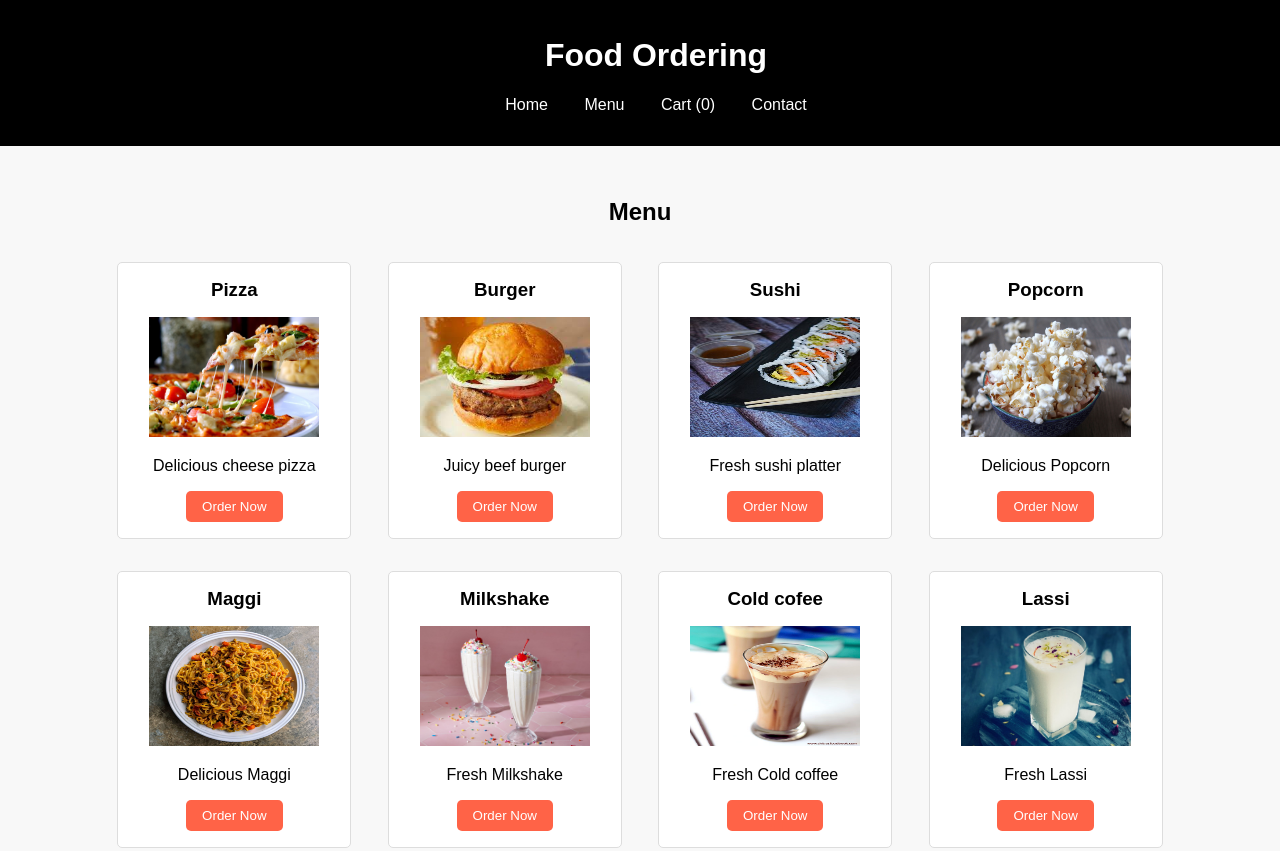
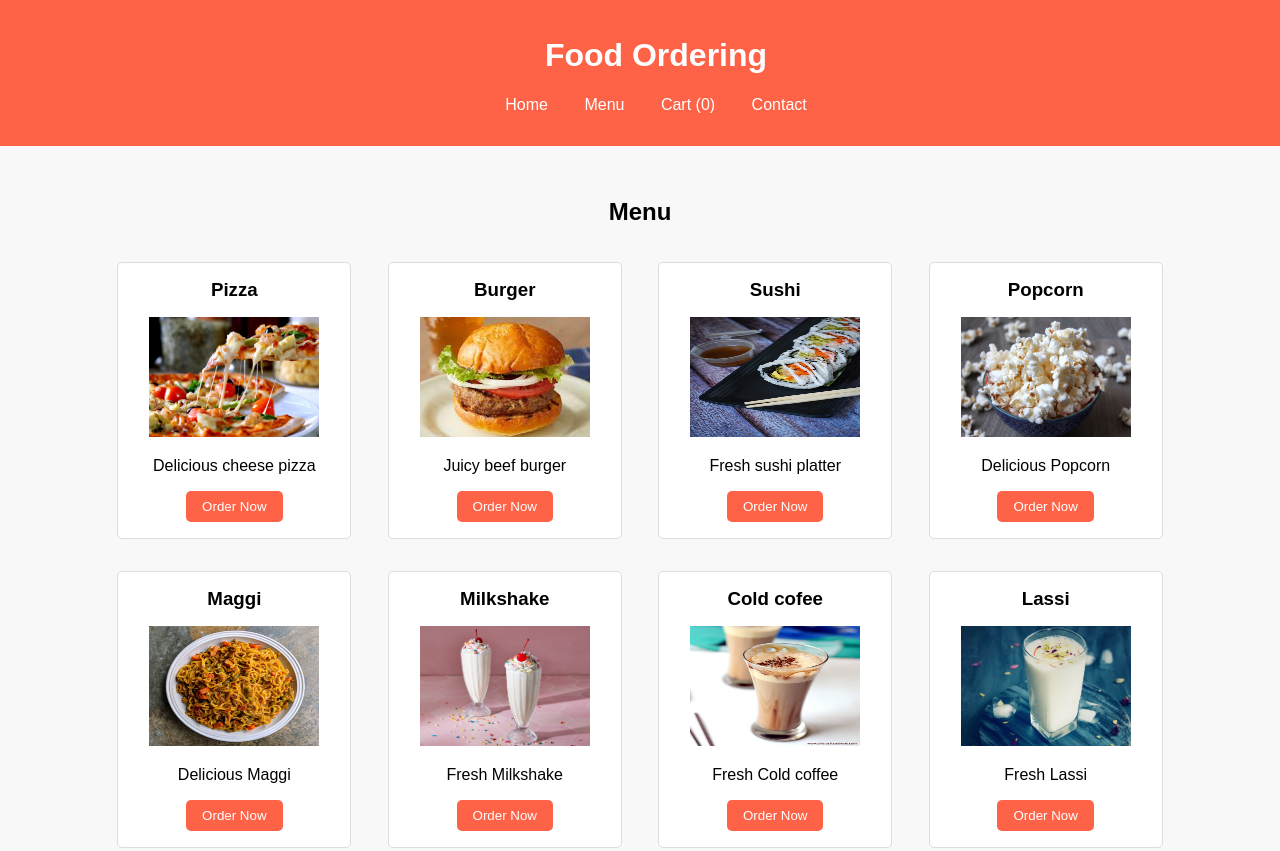
Before and after one commit to Naveenkumar2313/sonish-team, a plain HTML site: page index.html in a window 1280 px wide. Shown: the top 851 px of the page. Drawn offline with Linux system fonts and the light colour scheme.

Commit message:
Update styles.css

```diff
--- a/styles.css
+++ b/styles.css
@@ -8,7 +8,7 @@ body {
 }
 
 header {
-    background-color: black;
+    background-color: #ff6347;
     color: white;
     padding: 1rem;
     text-align: center;
```
